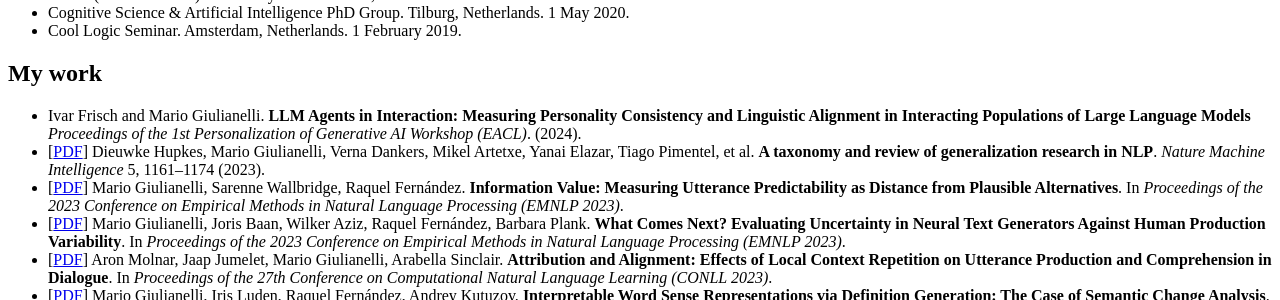
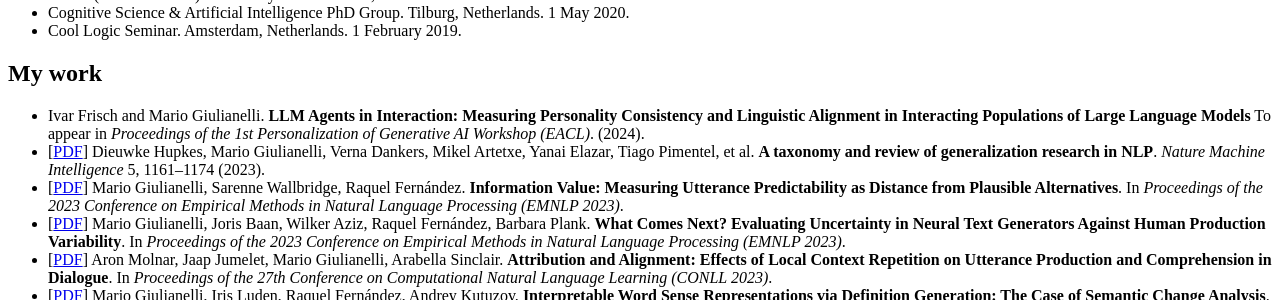
Before and after one commit to glnmario/glnmario.github.io, a Jekyll site: the page built from index.md, in a window 1280 px wide and 900 px high, scrolled down 1877 px. Shown: the part 153-453 px from the top of the window. Built offline with Jekyll 4.4.1, drawn with Linux system fonts in a browser that asks for light colours.

Commit message:
Update index.md

```diff
--- a/index.md
+++ b/index.md
@@ -76,7 +76,7 @@ Currently I study Artificial Intelligence at the University of Amsterdam.
 
 
 ## My work
-- Ivar Frisch and Mario Giulianelli. **LLM Agents in Interaction: Measuring Personality Consistency and Linguistic Alignment in Interacting Populations of Large Language Models** _Proceedings of the 1st Personalization of Generative AI Workshop (EACL)_. (2024).
+- Ivar Frisch and Mario Giulianelli. **LLM Agents in Interaction: Measuring Personality Consistency and Linguistic Alignment in Interacting Populations of Large Language Models** To appear in _Proceedings of the 1st Personalization of Generative AI Workshop (EACL)_. (2024).
 - [[PDF](https://www.nature.com/articles/s42256-023-00729-y)] Dieuwke Hupkes, Mario Giulianelli, Verna Dankers, Mikel Artetxe, Yanai Elazar, Tiago Pimentel, et al. **A taxonomy and review of generalization research in NLP**. _Nature Machine Intelligence_ 5, 1161–1174 (2023).
 - [[PDF](https://aclanthology.org/2023.emnlp-main.343/)] Mario Giulianelli, Sarenne Wallbridge, Raquel Fernández. **Information Value: Measuring Utterance Predictability as Distance from Plausible Alternatives**. In _Proceedings of the 2023 Conference on Empirical Methods in Natural Language Processing (EMNLP 2023)_.
 - [[PDF](https://aclanthology.org/2023.emnlp-main.887/)] Mario Giulianelli, Joris Baan, Wilker Aziz, Raquel Fernández, Barbara Plank. **What Comes Next? Evaluating Uncertainty in Neural Text Generators Against Human Production Variability**. In _Proceedings of the 2023 Conference on Empirical Methods in Natural Language Processing (EMNLP 2023)_.
```
